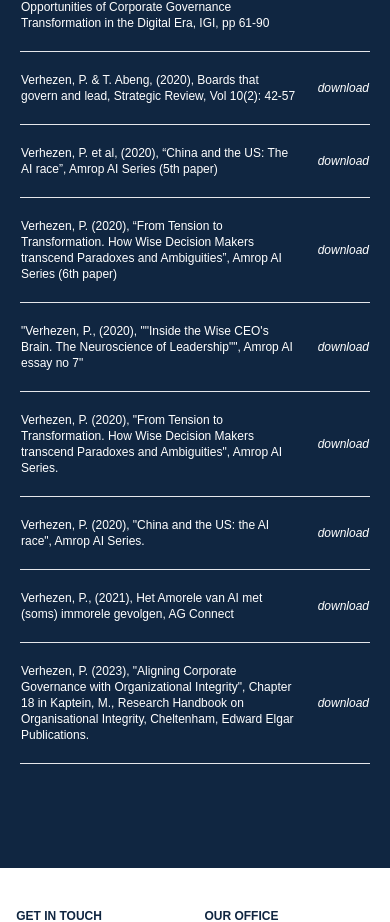
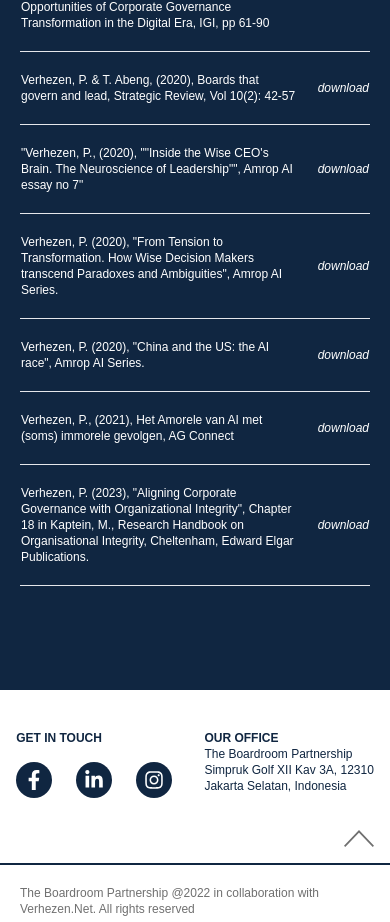
Before and after one commit to KelvinSukhiraja/boardroom, a Next.js app: page /our-team/peter/downloadables in a window 390 px wide. Shown: the part 4042-4964 px from the top of the page. Built offline with nearby package versions, Linux system fonts and the light colour scheme.

Commit message:
third commit

```diff
--- a/app/about-us/page.jsx
+++ b/app/about-us/page.jsx
@@ -77,7 +77,7 @@ const AboutUs = () => {
             enhance your position in a globalized competitive market.
           </p>
           <Link href="#2">
-            <p className="font-bold text-lg md:text-sm hover:underline underline-offset-4">
+            <p className="font-bold text-base md:text-sm hover:underline underline-offset-4">
               READ MORE
             </p>
           </Link>
--- a/app/contact-us/page.jsx
+++ b/app/contact-us/page.jsx
@@ -91,24 +91,28 @@ const ContactUs = () => {
                 <Link
                   href={"/"}
                   className="border-2 rounded-full p-2 brightness-75 hover:brightness-100"
+                  target="_blank"
                 >
                   <FaFacebookF size={20} />
                 </Link>
                 <Link
                   href={"/"}
                   className="border-2 rounded-full p-2 brightness-75 hover:brightness-100"
+                  target="_blank"
                 >
                   <FaLinkedinIn size={20} />
                 </Link>
                 <Link
                   href={"/"}
                   className="border-2 rounded-full p-2 brightness-75 hover:brightness-100"
+                  target="_blank"
                 >
                   <FaInstagram size={20} />
                 </Link>
                 <Link
                   href={"mailto:tanriabeng42@gmail.com"}
                   className="border-2 rounded-full p-2 brightness-75 hover:brightness-100"
+                  target="_blank"
                 >
                   <FiMail size={20} />
                 </Link>
@@ -127,6 +131,7 @@ const ContactUs = () => {
                 <Link
                   href={"https://www.facebook.com/peter.verhezen.9"}
                   className="border-2 rounded-full p-2 brightness-75 hover:brightness-100"
+                  target="_blank"
                 >
                   <FaFacebookF size={20} />
                 </Link>
@@ -135,18 +140,21 @@ const ContactUs = () => {
                     "https://www.linkedin.com/in/peter-verhezen-a6b7a03/?originalSubdomain=be"
                   }
                   className="border-2 rounded-full p-2 brightness-75 hover:brightness-100"
+                  target="_blank"
                 >
                   <FaLinkedinIn size={20} />
                 </Link>
                 <Link
                   href={"/"}
                   className="border-2 rounded-full p-2 brightness-75 hover:brightness-100"
+                  target="_blank"
                 >
                   <FaInstagram size={20} />
                 </Link>
                 <Link
                   href={"mailto:p.verhezen@gmail.com"}
                   className="border-2 rounded-full p-2 brightness-75 hover:brightness-100"
+                  target="_blank"
                 >
                   <FiMail size={20} />
                 </Link>
--- a/app/our-team/(sub)/peter/downloadables/page.jsx
+++ b/app/our-team/(sub)/peter/downloadables/page.jsx
@@ -791,37 +791,6 @@ const Downloadable = () => {
                 </tr>
                 <tr>
                   <td className="border-b py-5 pr-5 text-xs">
-                    Verhezen, P. et al, (2020), “China and the US: The AI race”,
-                    Amrop AI Series (5th paper)
-                  </td>
-                  <td className="border-b text-xs ">
-                    <Link
-                      href="https://www.amrop.com/sites/default/files/featured_file_attachment/201006%20AI%20and%20Wisdom%205.pdf"
-                      target="_blank"
-                      className=" hover:underline italic"
-                    >
-                      download
-                    </Link>
-                  </td>
-                </tr>
-                <tr>
-                  <td className="border-b py-5 pr-5 text-xs">
-                    Verhezen, P. (2020), “From Tension to Transformation. How
-                    Wise Decision Makers transcend Paradoxes and Ambiguities”,
-                    Amrop AI Series (6th paper)
-                  </td>
-                  <td className="border-b text-xs ">
-                    <Link
-                      href="https://www.amrop.com/sites/default/files/featured_file_attachment/Wise%20Decision-Making%20-%20Managing%20Paradoxes.pdf"
-                      target="_blank"
-                      className=" hover:underline italic"
-                    >
-                      download
-                    </Link>
-                  </td>
-                </tr>
-                <tr>
-                  <td className="border-b py-5 pr-5 text-xs">
                     &quot;Verhezen, P., (2020), &quot;&quot;Inside the Wise
                     CEO&#39;s Brain. The Neuroscience of Leadership&quot;&quot;,
                     Amrop AI essay no 7&quot;
--- a/app/our-team/page.jsx
+++ b/app/our-team/page.jsx
@@ -192,7 +192,7 @@ const OurTeam = () => {
             initial="initial"
             whileInView="animate"
             viewport={{ once: true }}
-            className="text-2xl font-semibold my-8 md:w-1/2 flex md:justify-center text-white ml-2"
+            className="text-lg md:text-2xl font-semibold my-8 md:w-1/2 flex md:justify-center text-white ml-2"
           >
             The Founding Partners
           </motion.div>
@@ -298,7 +298,7 @@ const OurTeam = () => {
           initial="initial"
           whileInView="animate"
           viewport={{ once: true }}
-          className="text-black text-2xl font-semibold my-8 md:mx-16 ml-2"
+          className="text-black text-lg md:text-2xl font-semibold my-8 md:mx-16 ml-2"
         >
           Our Associates & <br />
           Associated Partners
@@ -331,7 +331,7 @@ const OurTeam = () => {
               objectFit="cover"
               alt="partnerA"
             />
-            <h1 className="text-white relative self-end p-5 text-2xl font-semibold">
+            <h1 className="text-white relative self-end p-5 text-lg md:text-2xl font-semibold">
               Pri Notowidigdo
             </h1>
           </Link>
@@ -342,7 +342,7 @@ const OurTeam = () => {
               objectFit="cover"
               alt="partnerB"
             />
-            <h1 className="text-white relative self-end p-5 text-2xl font-semibold">
+            <h1 className="text-white relative self-end p-5 text-lg md:text-2xl font-semibold">
               Prof. Luc Vanliedekerke
             </h1>
           </Link>
--- a/app/services/page.jsx
+++ b/app/services/page.jsx
@@ -153,7 +153,7 @@ const Services = () => {
                 variants={modalIn}
                 initial="initial"
                 whileInView="animate"
-                className="relative bg-primary rounded-3xl w-full h-2/5 md:w-3/5 md:h-3/4 flex flex-col justify-center items-center px-2"
+                className="relative bg-white bg-opacity-75 rounded-xl w-full h-3/5 md:w-3/5 md:h-3/4 flex flex-col justify-center items-center px-2"
               >
                 <button
                   onClick={() => setModalOpen(!modalOpen)}
@@ -293,7 +293,7 @@ const Services = () => {
               viewport={{ once: true }}
               className="p-10 md:p-20"
             >
-              <h className="text-2xl text-third">
+              <h className="text-lg md:text-2xl text-third">
                 Good corporate <br />
                 governance practices
               </h>
@@ -341,7 +341,7 @@ const Services = () => {
             className="h-fit md:w-1/2 md:pt-12 flex flex-col items-center"
           >
             <div className="md:p-20 p-10">
-              <h className="text-2xl text-third">
+              <h className="text-lg md:text-2xl text-third">
                 Strategy & Integrated <br />
                 Risk Management
               </h>
@@ -380,7 +380,7 @@ const Services = () => {
               viewport={{ once: true }}
               className="md:p-20 p-10"
             >
-              <h className="text-2xl text-third">
+              <h className="text-lg md:text-2xl text-third">
                 Sustainability and <br />
                 ESG-Investments
               </h>
--- a/components/Navbar.jsx
+++ b/components/Navbar.jsx
@@ -75,7 +75,7 @@ const navbar = () => {
       >
         <div className="flex flex-col md:flex-row md:px-28 md:my-6 w-full absolute z-10 ">
           <div className="flex w-full justify-between">
-            <Link href={"/"}>
+            <Link href={"/"} onClick={() => setIsOpen(false)}>
               <Image
                 src={change ? "/Logo.png" : "/whitelogo.svg"}
                 alt="logo"
```
Also changed, not shown: app/page.jsx (+12 -13 lines).
